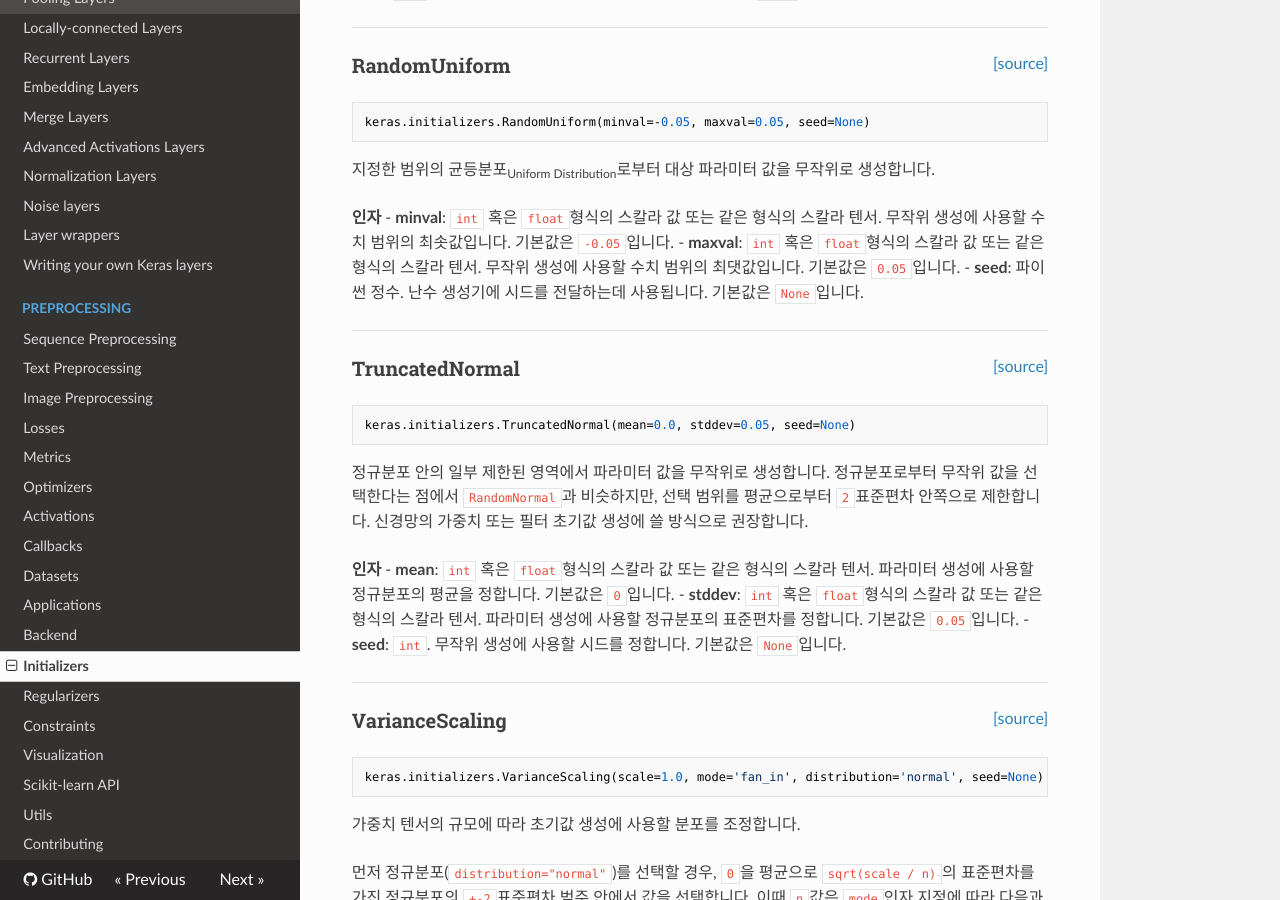
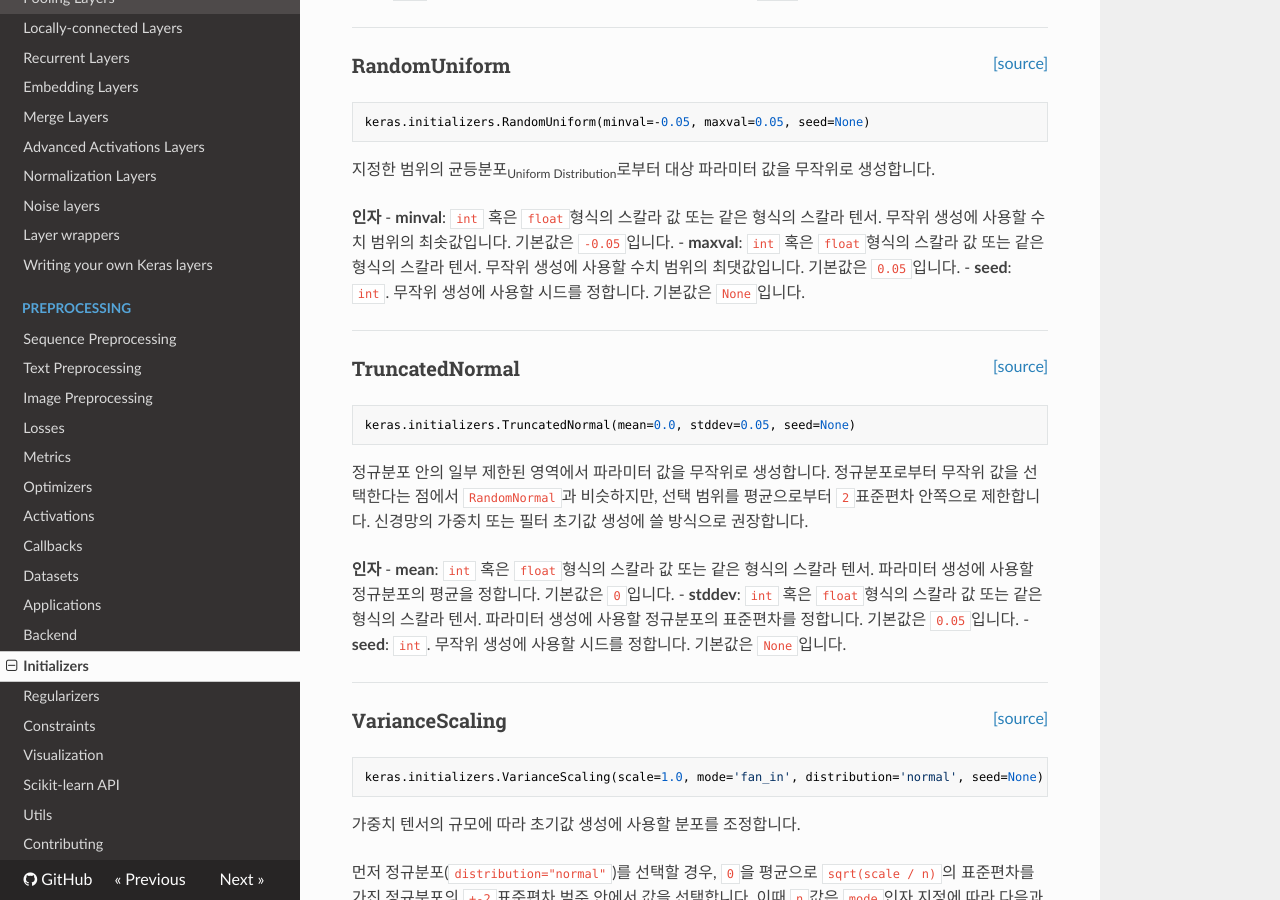
Before and after one commit to keras-team/keras-docs-ko, an MkDocs documentation site: the page built from sources/initializers.md, in a window 1280 px wide and 900 px high, scrolled down 1491 px. Built offline with MkDocs 1.6.1, drawn with Linux system fonts in a browser that asks for light colours; nearby versions of some CDN libraries.

Commit message:
Update initializers.md

```diff
--- a/sources/initializers.md
+++ b/sources/initializers.md
@@ -70,7 +70,7 @@ keras.initializers.RandomUniform(minval=-0.05, maxval=0.05, seed=None)
 __인자__
 - __minval__: `int` 혹은 `float`형식의 스칼라 값 또는 같은 형식의 스칼라 텐서. 무작위 생성에 사용할 수치 범위의 최솟값입니다. 기본값은 `-0.05`입니다.
 - __maxval__: `int` 혹은 `float`형식의 스칼라 값 또는 같은 형식의 스칼라 텐서. 무작위 생성에 사용할 수치 범위의 최댓값입니다. 기본값은 `0.05`입니다.
-- __seed__: 파이썬 정수. 난수 생성기에 시드를 전달하는데 사용됩니다. 기본값은 `None`입니다.
+- __seed__: `int`. 무작위 생성에 사용할 시드를 정합니다. 기본값은 `None`입니다.
 
 ----
 <span style="float:right;">[[source]](https://github.com/keras-team/keras/blob/master/keras/initializers.py#L122)</span>
```
